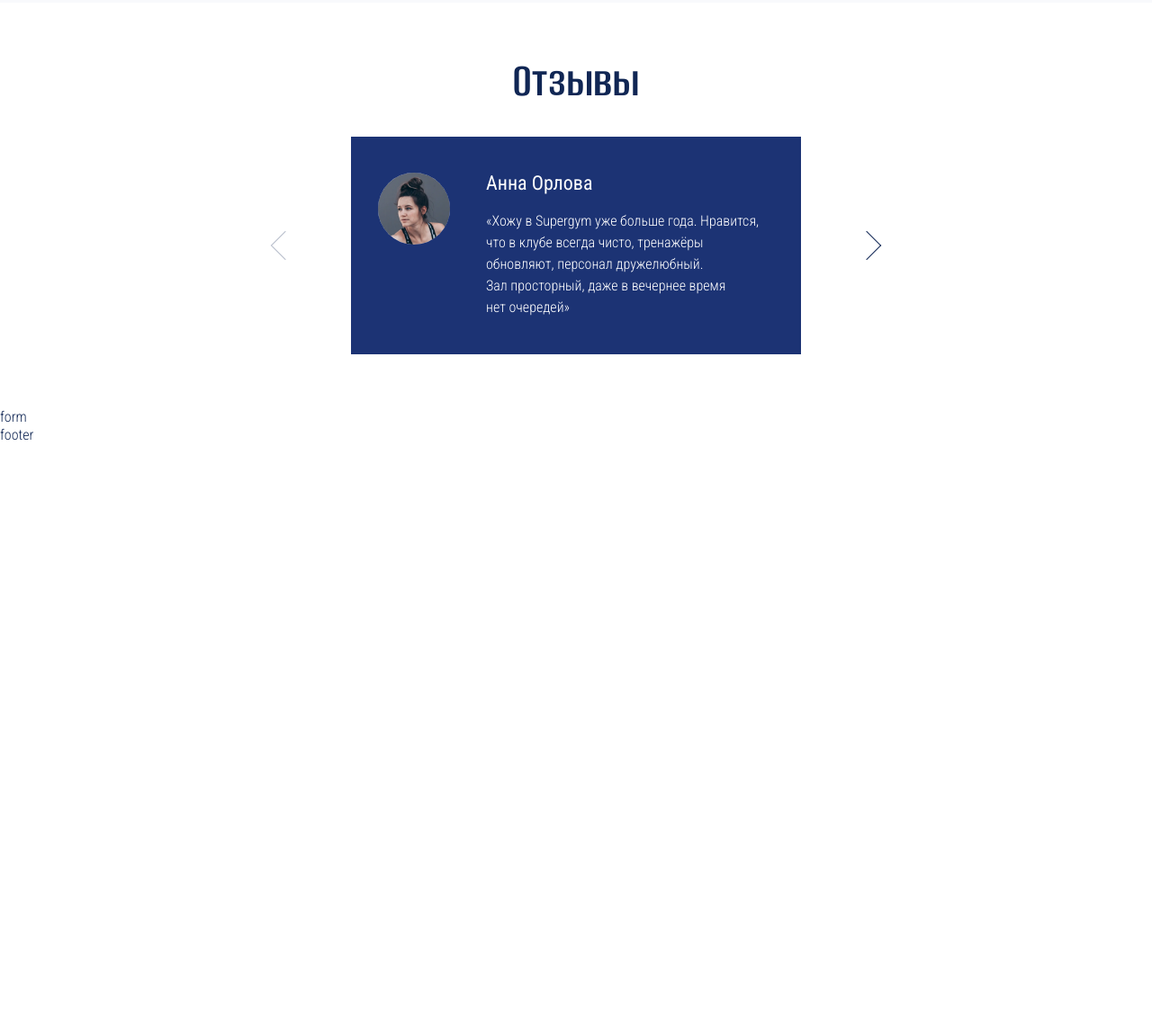
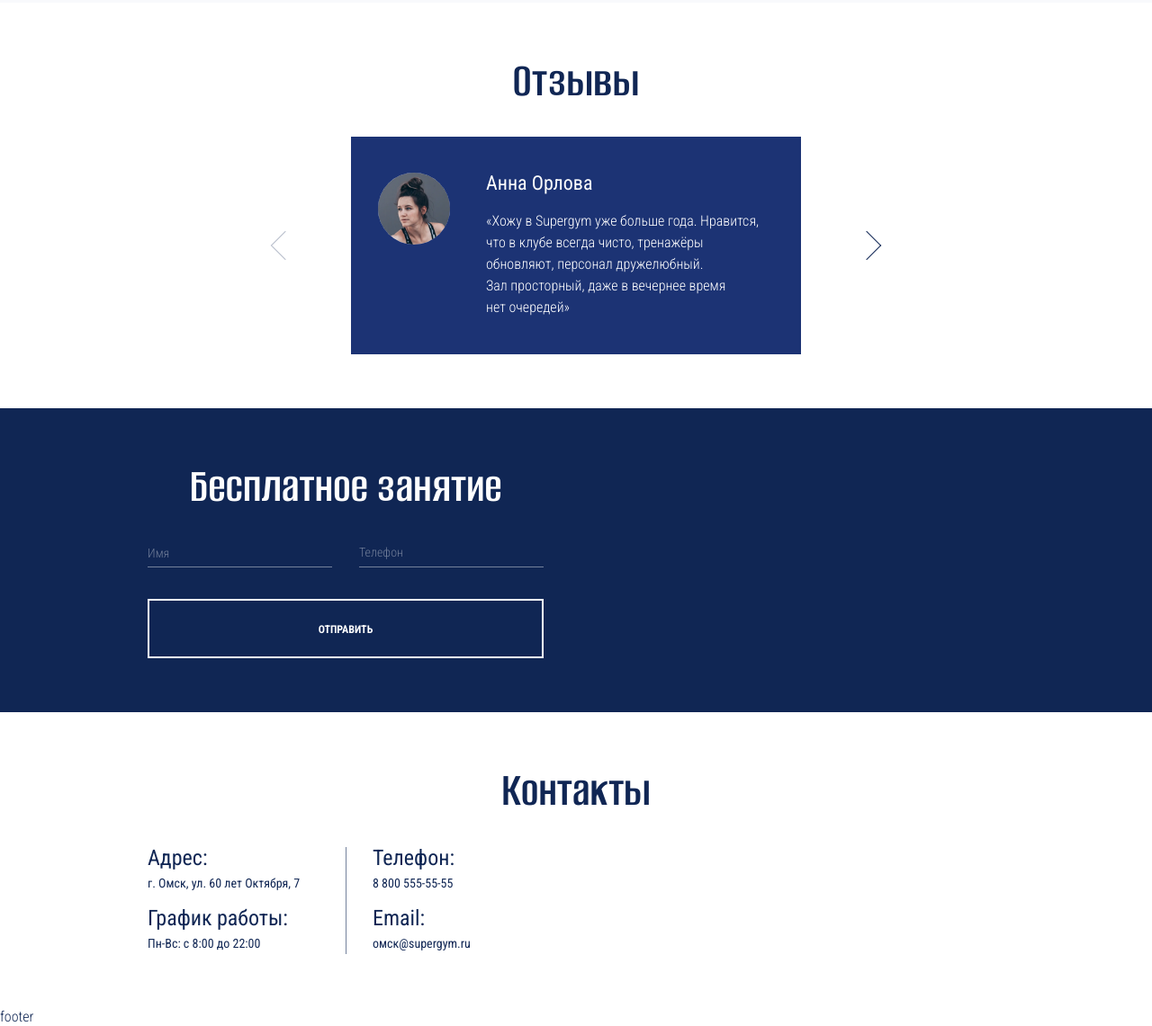
Before and after one commit to hRacc00n/fitness-center, a website built with Vite: page source/index.html in a window 1280 px wide. Shown: the part 6347-7488 px from the top of the page at 90% size. Before the commit the page ends 6841 px from the top, so only its background shows below. Built offline with nearby package versions, Linux system fonts and the light colour scheme.

Commit message:
Верстает мобильную и планшутную версию блока form

```diff
--- a/source/index.html
+++ b/source/index.html
@@ -473,7 +473,44 @@
       </div>
     </section>
 
-    <div data-test="form">form</div>
+    <section class="form" data-test="form">
+      <div class="form__container">
+        <h2 class="visually-hidden">Полезная информация</h2>
+        <form class="form__container" action="https://echo.htmlacademy.ru/" method="post">
+          <div class="form__group">
+            <h3 class="form__title">Бесплатное занятие</h3>
+            <label class="visually-hidden" for="name">Имя</label>
+            <input class="form__input" type="text" name="name" id="name" placeholder="Имя">
+            <label class="visually-hidden" for="telephone">Телефон</label>
+            <input class="form__input" type="text" name="telephone" id="telephone" placeholder="Телефон">
+            <button class="form__button button" type="submit">отправить</button>
+          </div>
+
+        </form>
+        <div class="form__contacts">
+          <h3 class="form__contacts-title">Контакты</h3>
+          <ul class="form__contacts-list">
+            <li class="form__contacts-item">
+              <h4 class="form__contacts-subtitle">Адрес:</h4>
+              <address class="form__contacts-text">г. Омск, ул. 60 лет Октября, 7</address>
+            </li>
+            <li class="form__contacts-item">
+              <h4 class="form__contacts-subtitle">График работы:</h4>
+              <p class="form__contacts-text">Пн-Вс: с 8:00 до 22:00</p>
+            </li>
+            <li class="form__contacts-item">
+              <h4 class="form__contacts-subtitle">Телефон:</h4>
+              <a class="form__contacts-text" href="tel:88005555555">8 800 555-55-55</a>
+            </li>
+            <li class="form__contacts-item">
+              <h4 class="form__contacts-subtitle">Email:</h4>
+              <a class="form__contacts-text" href="mailto:oмск@supergym.ru">oмск@supergym.ru</a>
+            </li>
+          </ul>
+        </div>
+      </div>
+    </section>
+
     <div data-test="footer">footer</div>
     <script type="module" src="js/main.js"></script>
   </body>
--- /dev/null
+++ b/source/sass/blocks/form.scss
@@ -0,0 +1,165 @@
+.form__group {
+  display: grid;
+  margin: 0;
+  padding: 71px 15px 73px;
+  gap: 33px;
+  background-color: $base-color;
+  border: none;
+
+  @media ($tablet) {
+    padding: 60px 164px 62px;
+    grid-template-columns: repeat(2, 205px);
+    gap: 33px 30px;
+  }
+}
+
+.form__title {
+  margin: 0;
+  padding: 0;
+  font-family: $secondary-font;
+  font-size: 32px;
+  font-weight: 600;
+  line-height: 1;
+  color: $base-white;
+
+  @media ($tablet) {
+    font-size: 54px;
+    text-align: center;
+    grid-column: 1 / -1;
+  }
+}
+
+.form__input {
+  padding: 3px;
+  padding-bottom: 3px;
+  padding-left: 3px;
+  font-family: $primary-font;
+  font-size: 14px;
+  font-weight: 400;
+  line-height: 1.57;
+  color: $base-white;
+  background-color: transparent;
+  border: none;
+  border-bottom: 1px solid $divider;
+
+  &:nth-of-type(2) {
+    padding-bottom: 4px;
+  }
+
+  &::placeholder {
+    position: relative;
+    left: -3px;
+    font-family: $primary-font;
+    font-size: 14px;
+    font-weight: 300;
+    line-height: 1.57;
+    color: rgba(255, 255, 255, 0.4);
+  }
+
+  &:focus-visible {
+    border-color: transparent;
+    outline-offset: 10px;
+    outline: 2px solid $base-white;
+  }
+}
+
+.form__button {
+  position: relative;
+  top: 3px;
+
+  @media ($tablet) {
+    top: 2px;
+    padding: 26px 20px 24px;
+    grid-column: 1 / -1;
+  }
+}
+
+.form__contacts {
+  padding: 37px 15px;
+  background-color: $base-white;
+
+  @media ($tablet) {
+    padding: 60px 164px;
+  }
+}
+
+.form__contacts-title {
+  margin: 0;
+  margin-bottom: 37px;
+  font-family: $secondary-font;
+  font-size: 32px;
+  font-weight: 600;
+  line-height: 1;
+  color: $base-color;
+
+  @media ($tablet) {
+    margin-bottom: 36px;
+    font-size: 54px;
+    text-align: center;
+  }
+}
+
+.form__contacts-list {
+  @include list-resseting;
+
+  display: grid;
+  gap: 27px;
+
+  @media ($tablet) {
+    position: relative;
+    width: 440px;
+    grid-template-columns: repeat(2, 190px);
+    gap: 15px 60px;
+
+    &::before {
+      content: "";
+      position: absolute;
+      top: 0;
+      left: 50%;
+      width: 1px;
+      height: 100%;
+      background-color: $divider;
+    }
+  }
+}
+
+.form__contacts-item {
+  @media ($tablet) {
+    grid-column: 2 / 3;
+
+    &:nth-child(-n+2) {
+      grid-column: 1 / 2;
+    }
+
+    &:nth-child(3) {
+      grid-row: 1 / 2;
+    }
+  }
+}
+
+.form__contacts-subtitle {
+  margin: 0;
+  margin-bottom: 13px;
+  font-size: 20px;
+  font-weight: 400;
+  line-height: 1;
+
+  @media ($tablet) {
+    margin-bottom: 6px;
+    font-size: 24px;
+  }
+}
+
+.form__contacts-text {
+  margin: 0;
+  font-size: 14px;
+  font-weight: 400;
+  line-height: 1.43;
+  font-style: normal;
+  color: $base-color;
+  text-decoration: none;
+
+  @media ($tablet) {
+    line-height: 1.57;
+  }
+}
--- a/source/sass/blocks/reviews.scss
+++ b/source/sass/blocks/reviews.scss
@@ -1,7 +1,7 @@
 .reviews__container {
   width: 320px;
   margin: 0 auto;
-  padding: 41px 40px;
+  padding: 41px 40px 40px;
 
   @media ($tablet) {
     position: relative;
--- a/source/sass/style.scss
+++ b/source/sass/style.scss
@@ -19,6 +19,7 @@
 @import "./blocks/offers";
 @import "./blocks/faq";
 @import "./blocks/reviews";
+@import "./blocks/form";
 
 // Vendor
 // ---------------------------------
```
